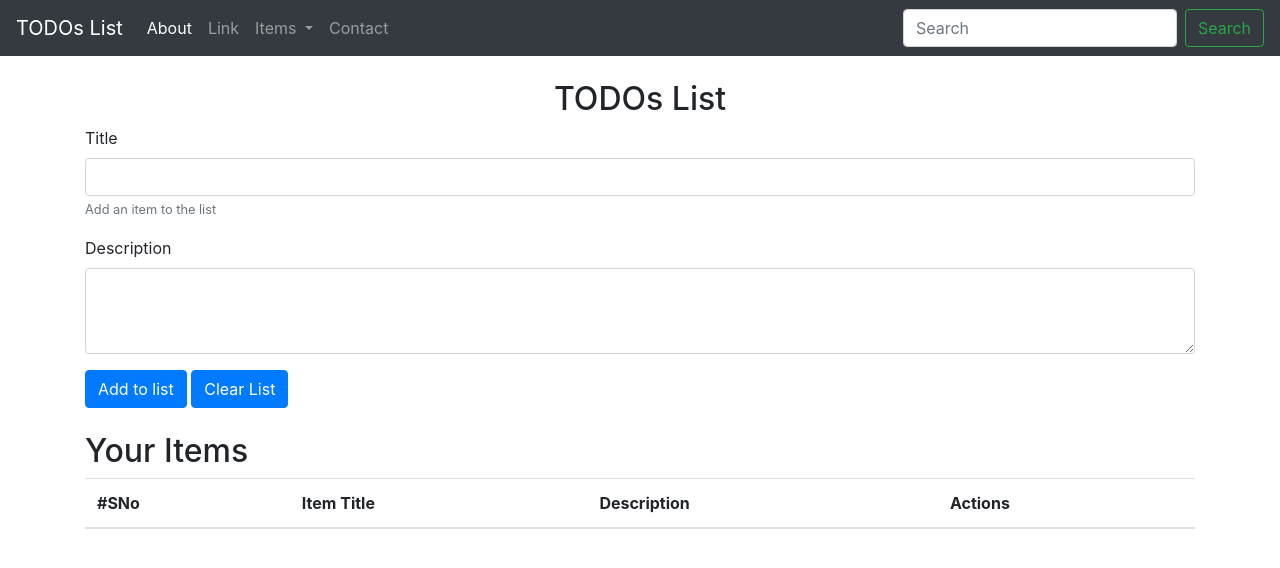
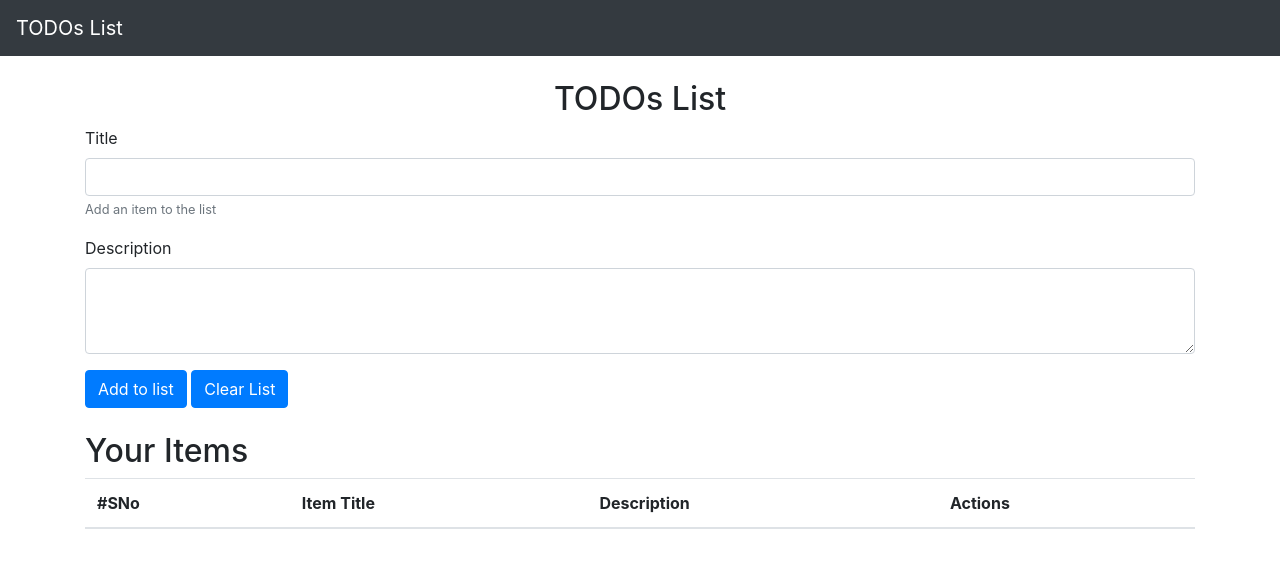
Before and after one commit to saitejaseedella/TODO-list, a plain HTML site: page index.html in a window 1280 px wide. Drawn offline with nearby package versions, Linux system fonts and the light colour scheme.

Commit message:
Fixed dugs in HTML

```diff
--- a/index.html
+++ b/index.html
@@ -23,32 +23,10 @@
 
         <div class="collapse navbar-collapse" id="navbarSupportedContent">
             <ul class="navbar-nav mr-auto">
-                <li class="nav-item active">
-                    <a class="nav-link" href="#">About <span class="sr-only">(current)</span></a>
-                </li>
-                <li class="nav-item">
-                    <a class="nav-link" href="#">Link</a>
-                </li>
-                <li class="nav-item dropdown">
-                    <a class="nav-link dropdown-toggle" href="#" id="navbarDropdown" role="button"
-                        data-toggle="dropdown" aria-haspopup="true" aria-expanded="false">
-                        Items
-                    </a>
-                    <div class="dropdown-menu" aria-labelledby="navbarDropdown">
-                        <a class="dropdown-item" href="#">Action</a>
-                        <a class="dropdown-item" href="#">Another action</a>
-                        <div class="dropdown-divider"></div>
-                        <a class="dropdown-item" href="#">Something else here</a>
-                    </div>
-                </li>
-                <li class="nav-item">
-                    <a class="nav-link" href="#" tabindex="-1" aria-disabled="true">Contact</a>
-                </li>
+
+
             </ul>
-            <form class="form-inline my-2 my-lg-0">
-                <input class="form-control mr-sm-2" type="search" placeholder="Search" aria-label="Search">
-                <button class="btn btn-outline-success my-2 my-sm-0" type="submit">Search</button>
-            </form>
+
         </div>
     </nav>
 
```
